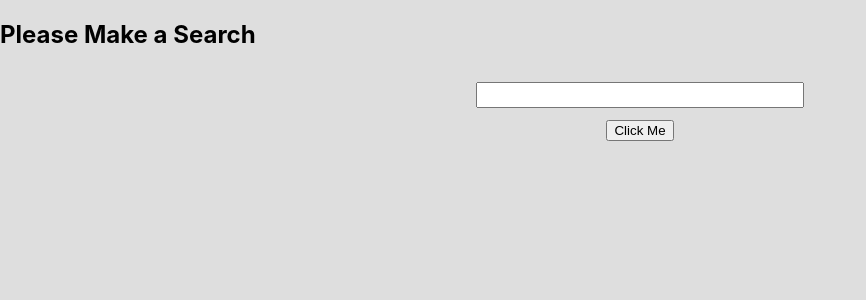
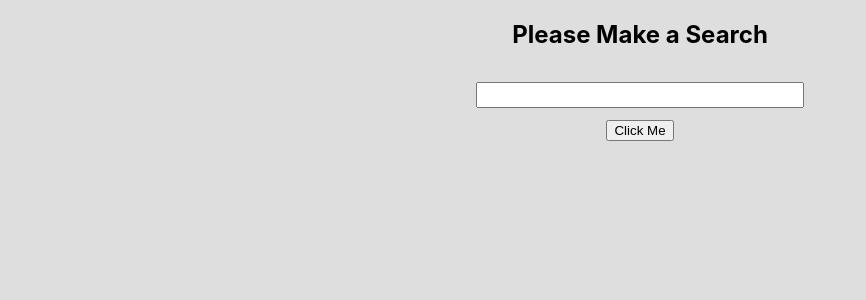
Before and after one commit to jase-d-ace/8th-light-web-assessment, a React (Create React App) app: page / in a window 1280 px wide. Shown: the top 300 px of the page, without its empty margins (0-866 px from the left). Built offline with nearby package versions, Linux system fonts and the light colour scheme.

Commit message:
continue styling

```diff
--- a/src/index.css
+++ b/src/index.css
@@ -15,14 +15,14 @@ body {
   align-content: center;
 }
 
+.search-container h2 {
+  align-self: center;
+}
+
 .search-header {
   display: flex;
   flex-direction: column;
   align-items: center;
-}
-
-.search-header h3 {
-  display: inline;
 }
 
 .input-bar {
```
